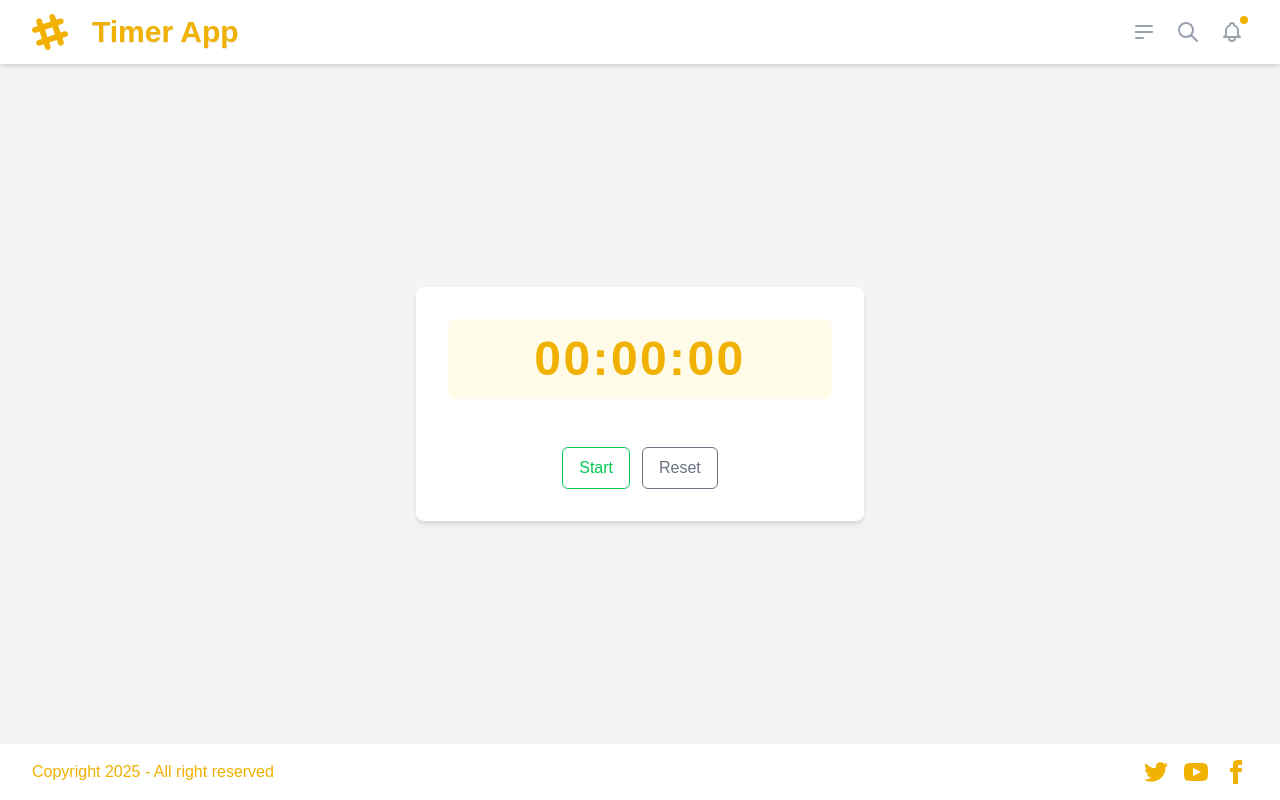
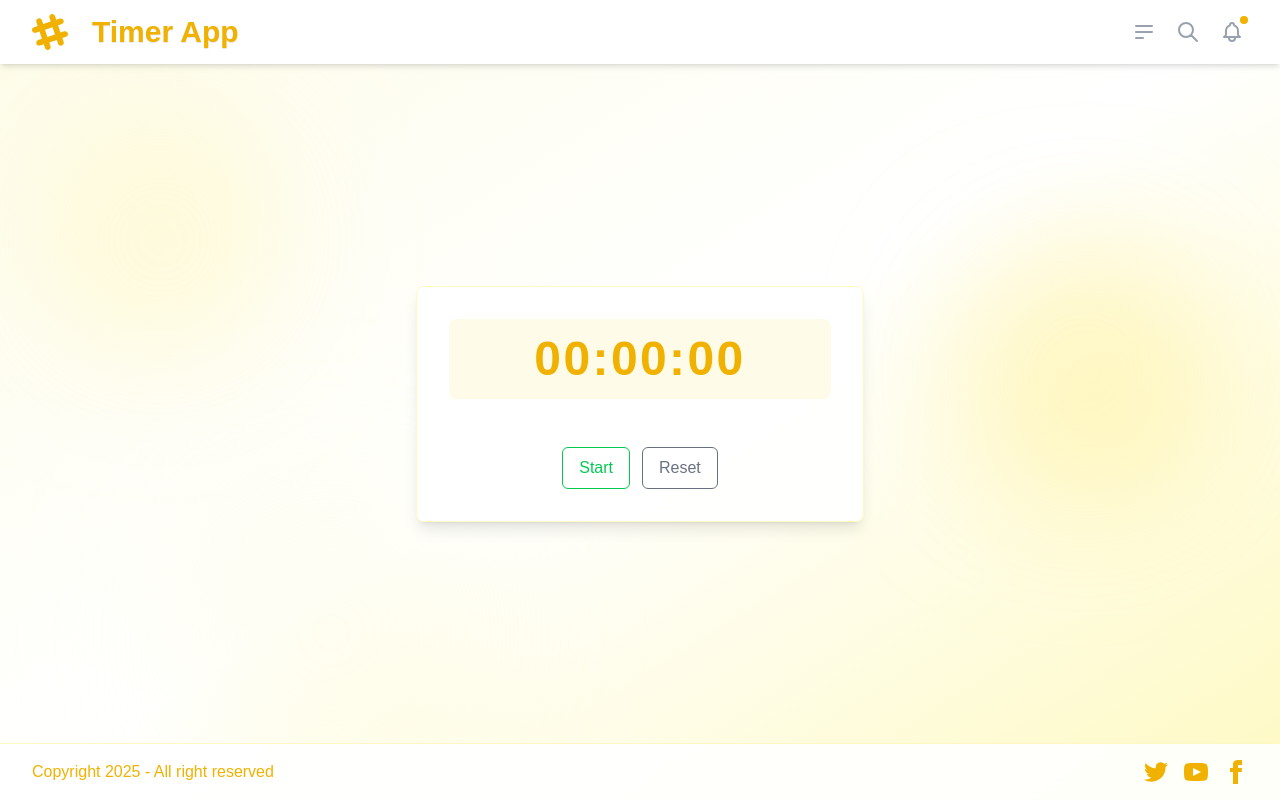
Before and after one commit to majimba/next.js-timer-app, a Next.js app: page / in a window 1280 px wide. Built offline with nearby package versions, Linux system fonts and the light colour scheme.

Commit message:
Enhance background with modern UI elements and animations

```diff
--- a/app/globals.css
+++ b/app/globals.css
@@ -22,3 +22,31 @@ body {
   background: var(--background);
   font-family: Arial, Helvetica, sans-serif;
 }
+
+/* Modern UI animations */
+@keyframes blob {
+  0% {
+    transform: translate(0px, 0px) scale(1);
+  }
+  33% {
+    transform: translate(30px, -50px) scale(1.1);
+  }
+  66% {
+    transform: translate(-20px, 20px) scale(0.9);
+  }
+  100% {
+    transform: translate(0px, 0px) scale(1);
+  }
+}
+
+.animate-blob {
+  animation: blob 7s infinite;
+}
+
+.animation-delay-2000 {
+  animation-delay: 2s;
+}
+
+.animation-delay-4000 {
+  animation-delay: 4s;
+}
--- a/app/page.js
+++ b/app/page.js
@@ -59,7 +59,7 @@ export default function Home() {
   };
 
   return (
-    <div className="flex flex-col min-h-screen bg-gray-100">
+    <div className="flex flex-col min-h-screen bg-gradient-to-br from-yellow-50 via-white to-yellow-100">
       {/* Top Navbar */}
       <header className="bg-white shadow-md">
         <div className="max-w-7xl mx-auto px-4 sm:px-6 lg:px-8">
@@ -103,8 +103,15 @@ export default function Home() {
       </header>
 
       {/* Timer section */}
-      <div className="flex items-center justify-center flex-grow">
-        <div className="bg-white p-6 sm:p-8 rounded-lg shadow-md w-full max-w-md mx-4">
+      <div className="flex items-center justify-center flex-grow relative">
+        {/* Decorative elements for modern UI feel */}
+        <div className="absolute top-0 left-0 w-full h-full overflow-hidden pointer-events-none">
+          <div className="absolute top-10 left-10 w-64 h-64 bg-yellow-200 rounded-full mix-blend-multiply filter blur-3xl opacity-20 animate-blob"></div>
+          <div className="absolute top-40 right-10 w-72 h-72 bg-yellow-300 rounded-full mix-blend-multiply filter blur-3xl opacity-20 animate-blob animation-delay-2000"></div>
+          <div className="absolute -bottom-20 left-40 w-72 h-72 bg-yellow-100 rounded-full mix-blend-multiply filter blur-3xl opacity-20 animate-blob animation-delay-4000"></div>
+        </div>
+
+        <div className="bg-white p-6 sm:p-8 rounded-lg shadow-lg w-full max-w-md mx-4 backdrop-blur-sm bg-white/90 z-10 border border-yellow-100">
           <div className="flex flex-col items-center text-center">
             <h1 className="text-4xl sm:text-5xl font-bold mb-6 text-yellow-500 font-mono tracking-wider bg-yellow-50 py-4 px-6 rounded-lg w-full">{formatTime()}</h1>
             <div className="flex flex-wrap justify-center gap-3 mt-6 w-full">
@@ -174,7 +181,7 @@ export default function Home() {
       </div>
 
       {/* Bottom Navbar */}
-      <footer className="bg-white shadow-md mt-auto">
+      <footer className="bg-white/90 backdrop-blur-sm shadow-md mt-auto border-t border-yellow-100">
         <div className="max-w-7xl mx-auto px-4 sm:px-6 lg:px-8 py-4">
           <div className="flex justify-between items-center">
             <aside className="flex items-center">
```
